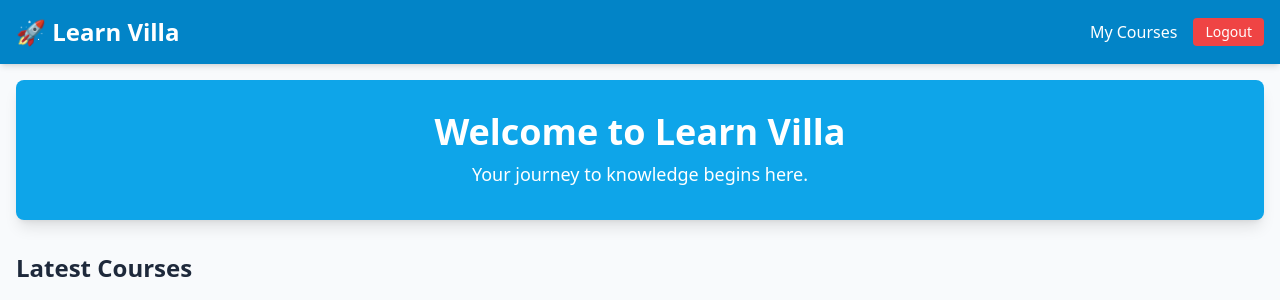
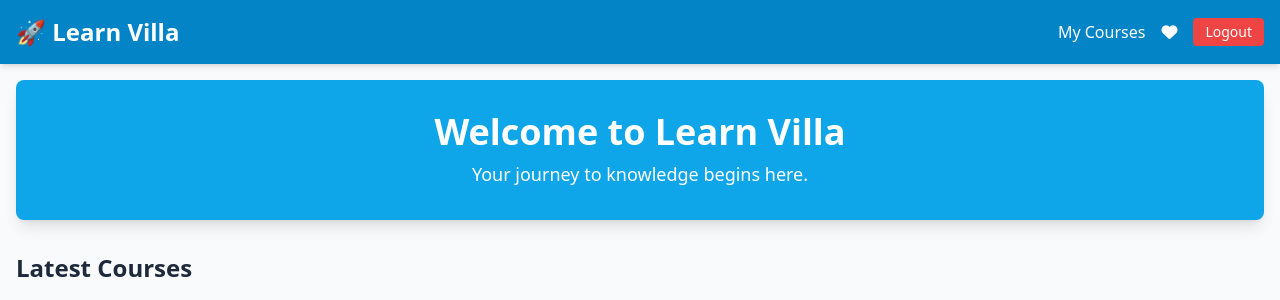
Before and after one commit to Sahilk2807/LearnVilla, a Flask app: page / in a window 1280 px wide. Shown: the top 300 px of the page. Run offline with Flask 2, Linux system fonts and the light colour scheme; the visitor is signed in with stand-in values (Sample User, id 1); data that the repository does not hold is empty; some libraries are stand-ins or nearby versions.

Commit message:
Update header.html

```diff
--- a/templates/includes/header.html
+++ b/templates/includes/header.html
@@ -4,6 +4,7 @@
         {% if session.user_id %}
         <div class="flex items-center space-x-4">
             <a class="hover:text-sky-200 ajax-link" data-page="mycourses">My Courses</a>
+            <a class="hover:text-sky-200 ajax-link" data-page="wishlist"><i class="fas fa-heart"></i></a>
             <a href="/api/logout" class="bg-red-500 px-3 py-1 rounded hover:bg-red-600 text-sm">Logout</a>
         </div>
         {% else %}
```
